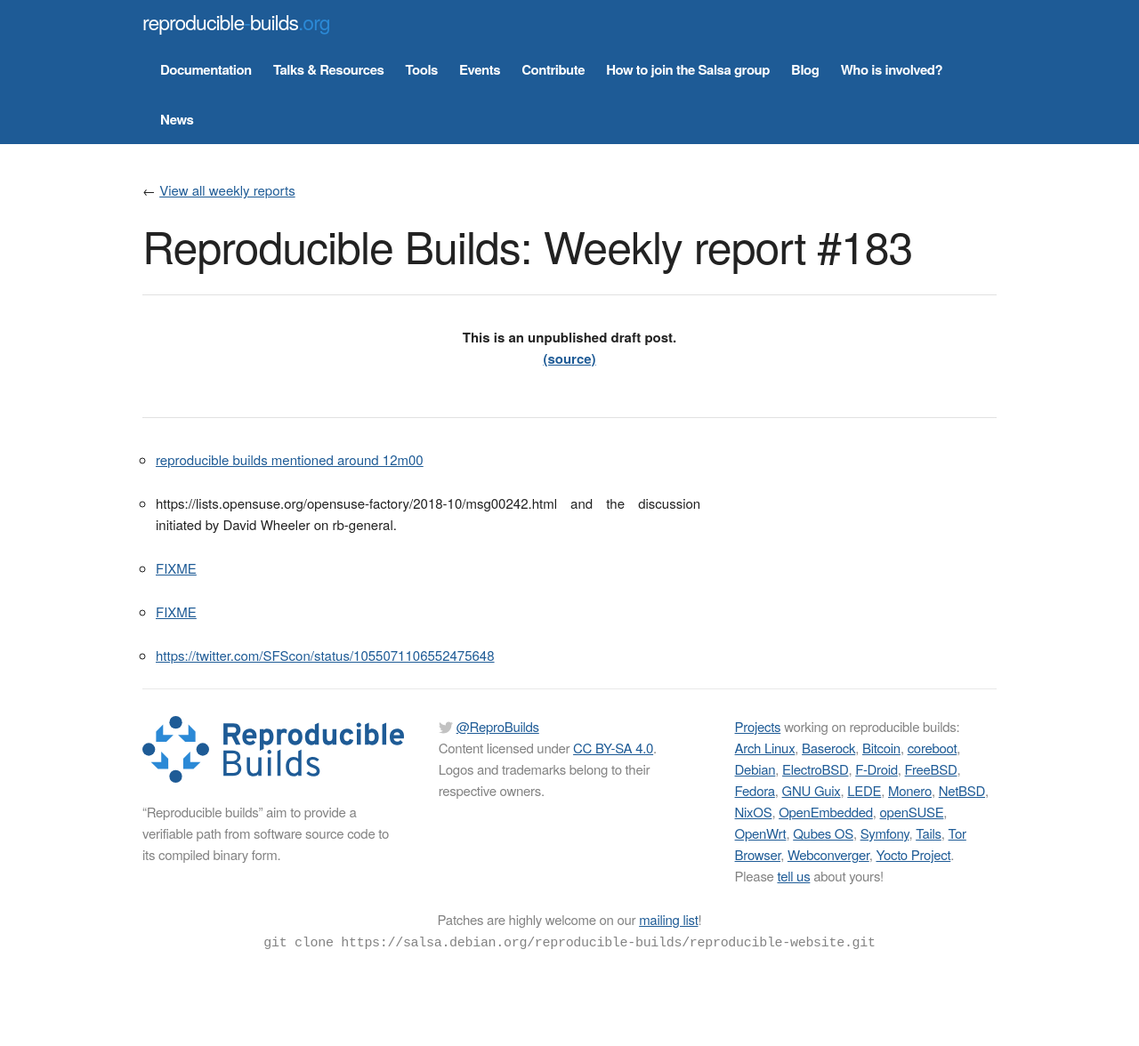
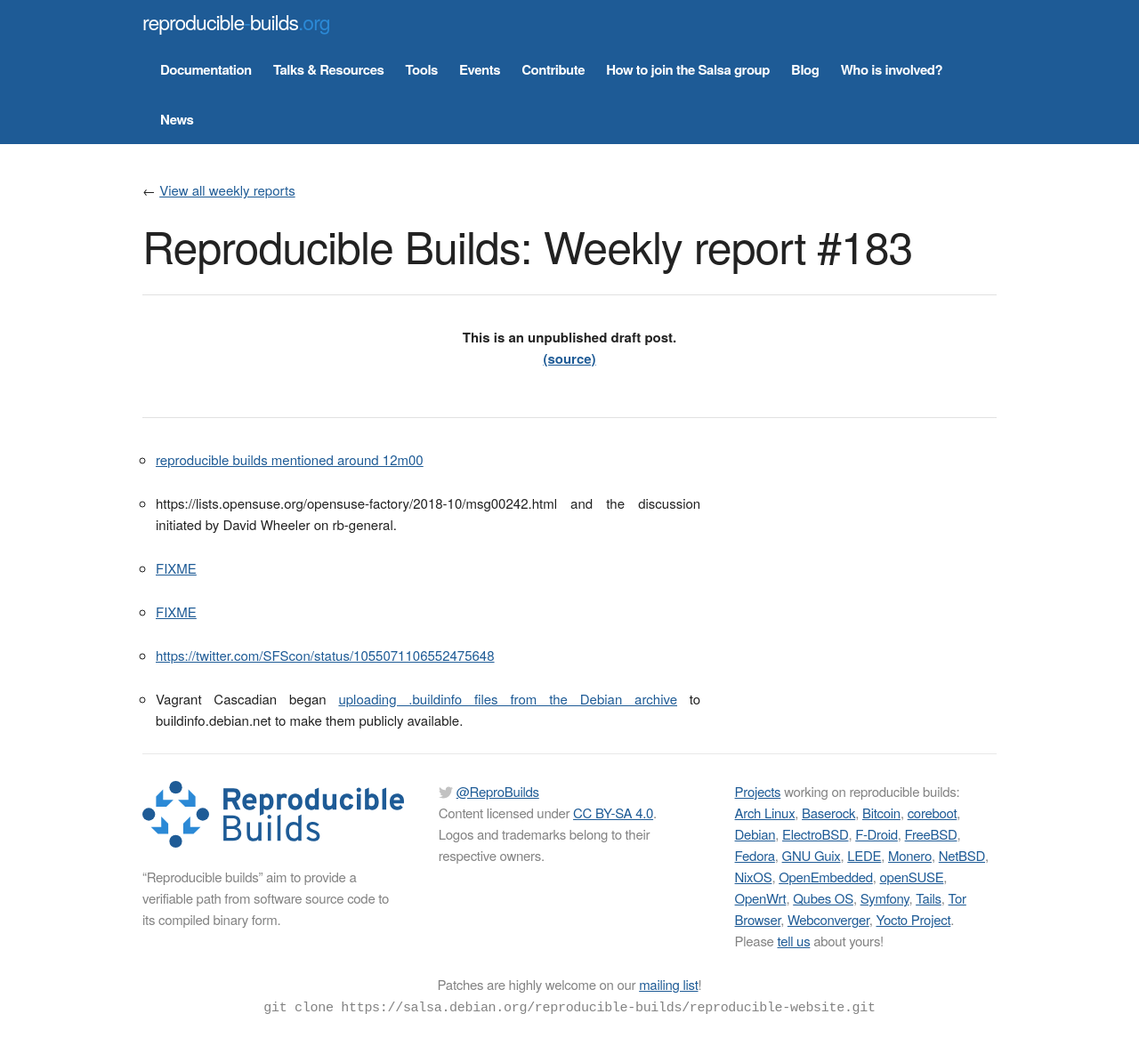
Before and after one commit to prototypefund/reproducible-website, a Jekyll site: the page built from _blog/posts/183.md, in a window 1280 px wide. Shown: the whole page at 89% size. Built offline with Jekyll 4.4.1, drawn with Linux system fonts in a browser that asks for light colours; some web fonts are replaced; before the commit the page ends 1103 px from its top, so only the background shows below that.

Commit message:
183: Mention publishing of buildinfo files from the Debian archive.

```diff
--- a/_blog/posts/183.md
+++ b/_blog/posts/183.md
@@ -13,3 +13,5 @@
 * [FIXME](https://cmake.org/cmake/help/git-master/prop_tgt/BUILD_RPATH_USE_ORIGIN.html)
 
 * [https://twitter.com/SFScon/status/1055071106552475648](https://www.sfscon.it/talks/you-think-youre-not-a-target-a-tale-of-three-developers/)
+
+* Vagrant Cascadian began [uploading .buildinfo files from the Debian archive](https://bugs.debian.org/cgi-bin/bugreport.cgi?bug=862073#39) to buildinfo.debian.net to make them publicly available.
```
